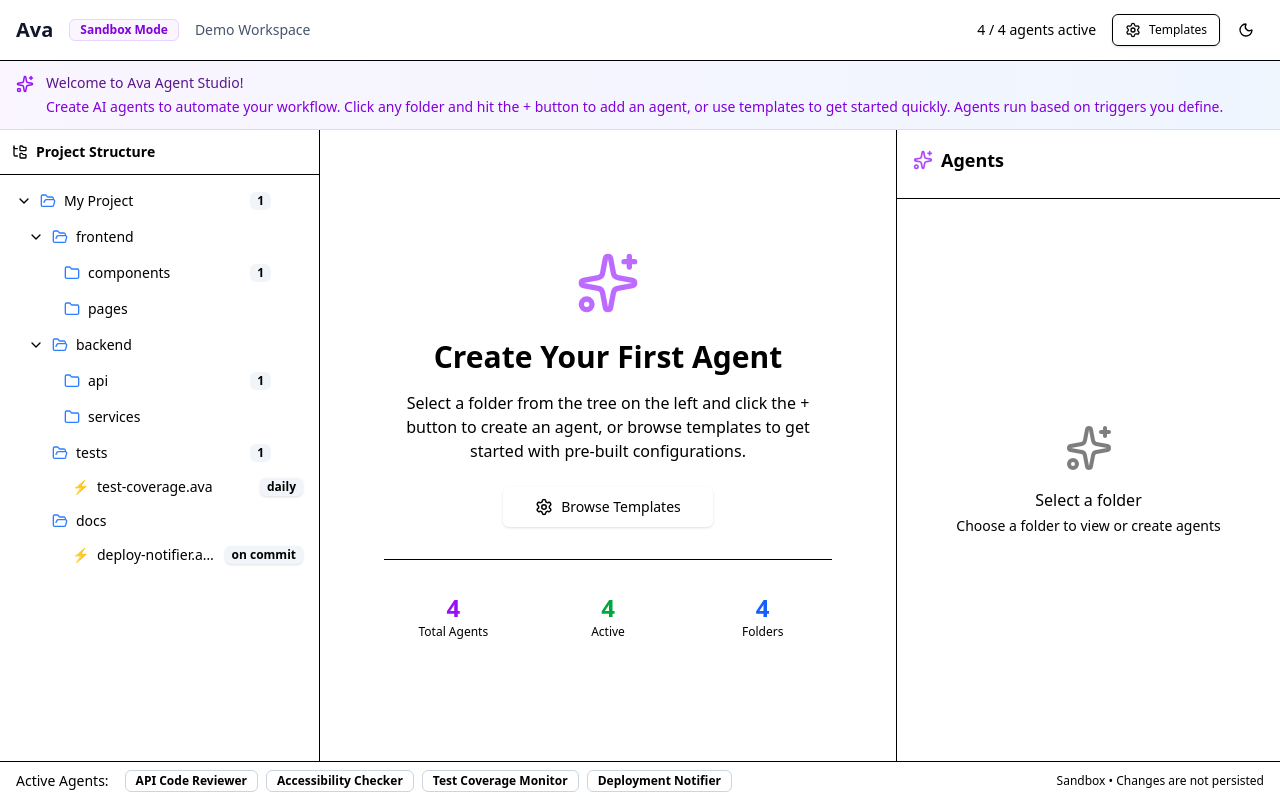
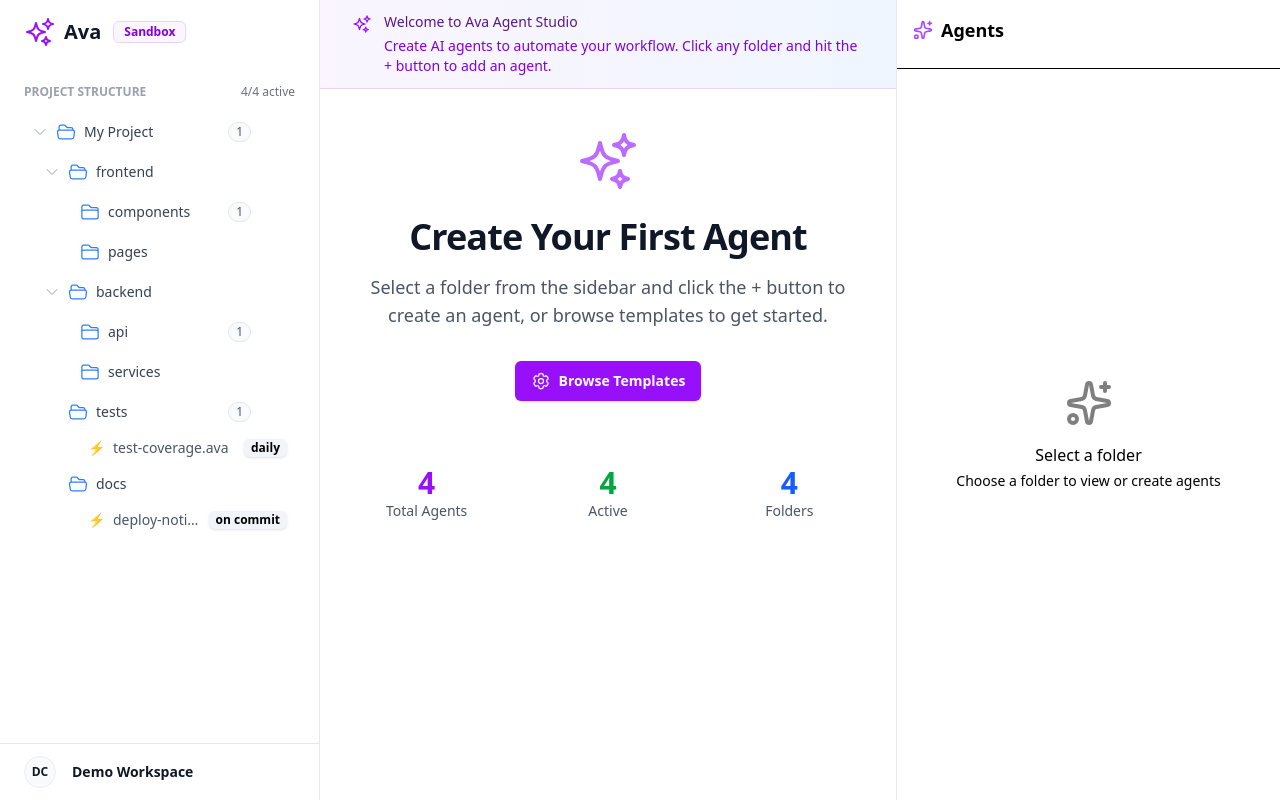
Before and after one commit to maydaythecoder/ava, a Next.js app in the folder apps/web/: page /sandbox in a window 1280 px wide. Built offline with nearby package versions, Linux system fonts and the light colour scheme.

Commit message:
Update dependencies and add GitHub OAuth endpoint; enhance Sandbox page with new UI components and sidebar functionality

```diff
--- a/apps/web/app/sandbox/page.tsx
+++ b/apps/web/app/sandbox/page.tsx
@@ -1,16 +1,20 @@
 'use client';
 
 import { useState } from 'react';
+import { Dialog, DialogBackdrop, DialogPanel, TransitionChild } from '@headlessui/react';
+import {
+  Bars3Icon,
+  XMarkIcon,
+  SparklesIcon,
+  Cog6ToothIcon,
+  PlusIcon,
+} from '@heroicons/react/24/outline';
 import { Agent, FolderNode } from '@/store/agent-store';
 import { FolderTreeWithAgents } from '@/components/folder-tree-with-agents';
 import { AgentCreator } from '@/components/agent-creator';
 import { AgentListPanel } from '@/components/agent-list-panel';
 import { AgentTemplatesPanel } from '@/components/agent-templates-panel';
-import { Button } from '@/components/ui/button';
 import { Badge } from '@/components/ui/badge';
-import { Sparkles, Settings, FolderTree, Play } from 'lucide-react';
-import Link from 'next/link';
-import { ThemeToggle } from '@/components/theme-toggle';
 import {
   createDemoWorkspaceId,
   createDemoFolderTree,
@@ -20,7 +24,7 @@ import {
 } from '@/lib/agent-demo-data';
 
 export default function SandboxPage() {
-  // Initialize with demo data
+  const [sidebarOpen, setSidebarOpen] = useState(false);
   const [folderTree] = useState<FolderNode>(createDemoFolderTree());
   const [agents, setAgents] = useState<Agent[]>(createDemoAgents());
   const [selectedFolder, setSelectedFolder] = useState<FolderNode | null>(null);
@@ -56,7 +60,6 @@ export default function SandboxPage() {
   };
 
   const handleEditAgent = (agent: Agent) => {
-    // TODO: Implement edit mode
     console.log('Edit agent:', agent);
   };
 
@@ -82,7 +85,6 @@ export default function SandboxPage() {
       return;
     }
 
-    // Pre-fill agent creator with template data
     const templateAgent: Omit<Agent, 'id' | 'createdAt' | 'updatedAt'> = {
       workspaceId: createDemoWorkspaceId(),
       folderPath: selectedFolder.path,
@@ -108,65 +110,36 @@ export default function SandboxPage() {
   const totalAgentsCount = agents.length;
 
   return (
-    <div className="h-screen flex flex-col">
-      {/* Header */}
-      <header className="border-b bg-background px-4 py-3 flex items-center justify-between flex-shrink-0">
-        <div className="flex items-center gap-4">
-          <Link href="/" className="text-xl font-bold text-slate-900 dark:text-slate-100">
-            Ava
-          </Link>
-          <Badge variant="outline" className="bg-purple-50 dark:bg-purple-950 text-purple-700 dark:text-purple-300 border-purple-200 dark:border-purple-800">
-            Sandbox Mode
-          </Badge>
-          <span className="text-sm text-slate-600 dark:text-slate-400">{workspaceName}</span>
+    <div className="h-screen bg-white dark:bg-gray-900">
+      {/* Mobile sidebar */}
+      <Dialog open={sidebarOpen} onClose={setSidebarOpen} className="relative z-50 lg:hidden">
+        <DialogBackdrop
+          transition
+          className="fixed inset-0 bg-gray-900/80 transition-opacity duration-300 ease-linear data-[closed]:opacity-0"
+        />
+
+        <div className="fixed inset-0 flex">
+          <DialogPanel
+            transition
+            className="relative mr-16 flex w-full max-w-xs flex-1 transform transition duration-300 ease-in-out data-[closed]:-translate-x-full"
+          >
+            <TransitionChild>
+              <div className="absolute left-full top-0 flex w-16 justify-center pt-5 duration-300 ease-in-out data-[closed]:opacity-0">
+                <button type="button" onClick={() => setSidebarOpen(false)} className="-m-2.5 p-2.5">
+                  <span className="sr-only">Close sidebar</span>
+                  <XMarkIcon aria-hidden="true" className="size-6 text-white" />
+                </button>
               </div>
+            </TransitionChild>
 
-        <div className="flex items-center gap-2">
-          <div className="text-sm text-muted-foreground mr-2">
-            <span className="font-medium">{enabledAgentsCount}</span> / {totalAgentsCount} agents active
+            <div className="relative flex grow flex-col gap-y-5 overflow-y-auto bg-white px-6 pb-2 dark:bg-gray-900 dark:before:pointer-events-none dark:before:absolute dark:before:inset-0 dark:before:border-r dark:before:border-white/10 dark:before:bg-black/10">
+            <div className="relative flex h-16 shrink-0 items-center">
+              <SparklesIcon className="h-8 w-8 text-purple-600 dark:text-purple-400" />
+              <span className="ml-2 text-xl font-bold dark:text-white">Ava</span>
             </div>
-          <Button
-            variant="outline"
-            size="sm"
-            onClick={() => {
-              setShowTemplates(!showTemplates);
-              setIsCreatingAgent(false);
-            }}
-          >
-            <Settings size={16} className="mr-2" />
-            Templates
-          </Button>
-          <ThemeToggle />
-        </div>
-      </header>
-
-      {/* Info Banner */}
-      <div className="bg-gradient-to-r from-purple-50 to-blue-50 dark:from-purple-950/30 dark:to-blue-950/30 border-b border-purple-200 dark:border-purple-900 px-4 py-3 flex-shrink-0">
-        <div className="flex items-start gap-3">
-          <Sparkles size={18} className="text-purple-600 dark:text-purple-400 mt-0.5 flex-shrink-0" />
-          <div className="flex-1 text-sm">
-            <p className="text-purple-900 dark:text-purple-100 font-medium mb-1">
-              Welcome to Ava Agent Studio!
-            </p>
-            <p className="text-purple-700 dark:text-purple-300">
-              Create AI agents to automate your workflow. Click any folder and hit the + button to add an agent,
-              or use templates to get started quickly. Agents run based on triggers you define.
-            </p>
-          </div>
-        </div>
-      </div>
-
-      {/* Main Content */}
-      <div className="flex-1 flex overflow-hidden">
-        {/* Left Sidebar - Folder Tree */}
-        <aside className="w-80 border-r bg-muted/30 overflow-y-auto flex-shrink-0">
-          <div className="p-3 border-b bg-background sticky top-0 z-10">
-            <h2 className="font-semibold text-sm flex items-center gap-2">
-              <FolderTree size={16} />
-              Project Structure
-            </h2>
-          </div>
-          <div className="p-2">
+              <nav className="relative flex flex-1 flex-col">
+                <div className="flex-1">
+                  <h2 className="text-xs font-semibold text-gray-400 dark:text-gray-500 mb-3">PROJECT STRUCTURE</h2>
                   <FolderTreeWithAgents
                     tree={folderTree}
                     agents={agents}
@@ -175,71 +148,156 @@ export default function SandboxPage() {
                     selectedFolderId={selectedFolder?.id}
                   />
                 </div>
-        </aside>
+              </nav>
+            </div>
+          </DialogPanel>
+        </div>
+      </Dialog>
 
-        {/* Center Content - Agent Creator or Welcome */}
-        <main className="flex-1 overflow-y-auto bg-background">
+      {/* Static sidebar for desktop */}
+      <div className="hidden lg:fixed lg:inset-y-0 lg:z-50 lg:flex lg:w-80 lg:flex-col">
+        <div className="relative flex grow flex-col gap-y-5 overflow-y-auto border-r border-gray-200 bg-white px-6 dark:border-white/10 dark:bg-gray-900 dark:before:pointer-events-none dark:before:absolute dark:before:inset-0 dark:before:bg-black/10">
+          <div className="relative flex h-16 shrink-0 items-center">
+            <SparklesIcon className="h-8 w-8 text-purple-600 dark:text-purple-400" />
+            <span className="ml-2 text-xl font-bold text-gray-900 dark:text-white">Ava</span>
+            <Badge variant="outline" className="ml-3 bg-purple-50 text-purple-700 border-purple-200 dark:bg-purple-950 dark:text-purple-300 dark:border-purple-800">
+              Sandbox
+            </Badge>
+          </div>
+          <nav className="relative flex flex-1 flex-col">
+            <div className="flex-1">
+              <div className="flex items-center justify-between mb-3">
+                <h2 className="text-xs font-semibold text-gray-400 dark:text-gray-500">PROJECT STRUCTURE</h2>
+                <span className="text-xs text-gray-500 dark:text-gray-400">
+                  {enabledAgentsCount}/{totalAgentsCount} active
+                </span>
+              </div>
+              <FolderTreeWithAgents
+                tree={folderTree}
+                agents={agents}
+                onSelectFolder={handleSelectFolder}
+                onAddAgent={handleAddAgent}
+                selectedFolderId={selectedFolder?.id}
+              />
+            </div>
+            <div className="-mx-6 mt-auto border-t border-gray-200 dark:border-white/10">
+              <div className="flex items-center gap-x-4 px-6 py-3 text-sm font-semibold text-gray-900 dark:text-white">
+                <span className="size-8 rounded-full bg-gray-50 flex items-center justify-center outline-1 -outline-offset-1 outline-black/5 dark:bg-gray-800 dark:outline-white/10">
+                  <span className="text-xs">DC</span>
+                </span>
+                <span aria-hidden="true">{workspaceName}</span>
+              </div>
+            </div>
+          </nav>
+        </div>
+      </div>
+
+      {/* Mobile header */}
+      <div className="sticky top-0 z-40 flex items-center gap-x-6 bg-white px-4 py-4 shadow-sm sm:px-6 lg:hidden dark:bg-gray-900 dark:shadow-none dark:before:pointer-events-none dark:before:absolute dark:before:inset-0 dark:before:border-b dark:before:border-white/10 dark:before:bg-black/10">
+        <button
+          type="button"
+          onClick={() => setSidebarOpen(true)}
+          className="relative -m-2.5 p-2.5 text-gray-700 lg:hidden dark:text-gray-400"
+        >
+          <span className="sr-only">Open sidebar</span>
+          <Bars3Icon aria-hidden="true" className="size-6" />
+        </button>
+        <div className="relative flex-1 text-sm font-semibold text-gray-900 dark:text-white flex items-center gap-2">
+          <SparklesIcon className="h-5 w-5 text-purple-600 dark:text-purple-400" />
+          Ava Sandbox
+          </div>
+        <button
+          onClick={() => setShowTemplates(!showTemplates)}
+          aria-label="Toggle settings"
+          className="relative rounded-md text-gray-700 hover:text-gray-900 dark:text-gray-400 dark:hover:text-white"
+        >
+          <Cog6ToothIcon className="size-6" />
+        </button>
+          </div>
+
+      {/* Main content area */}
+      <main className="lg:pl-80">
+        <div className="xl:pr-96">
+          <div className="h-screen overflow-y-auto">
+            {/* Info banner */}
+            <div className="bg-gradient-to-r from-purple-50 to-blue-50 border-b border-purple-200 px-4 py-3 sm:px-6 lg:px-8 dark:from-purple-950/30 dark:to-blue-950/30 dark:border-purple-900">
+              <div className="flex items-start gap-3">
+                <SparklesIcon className="size-5 text-purple-600 dark:text-purple-400 mt-0.5 flex-shrink-0" />
+                <div className="flex-1 text-sm">
+                  <p className="text-purple-900 dark:text-purple-100 font-medium mb-1">
+                    Welcome to Ava Agent Studio
+                  </p>
+                  <p className="text-purple-700 dark:text-purple-300">
+                    Create AI agents to automate your workflow. Click any folder and hit the + button to add an agent.
+                  </p>
+                            </div>
+                          </div>
+                        </div>
+
+            {/* Content */}
             {isCreatingAgent && selectedFolder ? (
+              <div className="px-4 py-6 sm:px-6 lg:px-8">
                 <AgentCreator
                   folder={selectedFolder}
                   onSave={handleSaveAgent}
                   onCancel={handleCancelCreate}
                 />
+                        </div>
             ) : (
-            <div className="h-full flex items-center justify-center text-center p-6">
-              <div className="max-w-md">
-                <Sparkles size={64} className="mx-auto mb-6 text-purple-500 opacity-80" />
-                <h1 className="text-3xl font-bold mb-4">Create Your First Agent</h1>
-                <p className="text-muted-foreground mb-6">
-                  Select a folder from the tree on the left and click the + button to create an agent,
-                  or browse templates to get started with pre-built configurations.
+              <div className="px-4 py-10 sm:px-6 lg:px-8">
+                <div className="mx-auto max-w-2xl text-center">
+                  <SparklesIcon className="size-16 mx-auto mb-6 text-purple-500 opacity-80" />
+                  <h1 className="text-3xl font-bold tracking-tight text-gray-900 dark:text-white sm:text-4xl">
+                    Create Your First Agent
+                  </h1>
+                  <p className="mt-4 text-lg text-gray-600 dark:text-gray-400">
+                    Select a folder from the sidebar and click the + button to create an agent, or browse templates to get started.
                   </p>
-                <div className="flex flex-col sm:flex-row gap-3 justify-center">
-                  <Button
-                    size="lg"
+                  <div className="mt-8 flex flex-col sm:flex-row gap-3 justify-center">
+                    <button
                       onClick={() => setShowTemplates(true)}
-                    className="gap-2"
+                      className="inline-flex items-center rounded-md bg-purple-600 px-4 py-2.5 text-sm font-semibold text-white shadow-sm hover:bg-purple-500 focus-visible:outline-2 focus-visible:outline-offset-2 focus-visible:outline-purple-600 dark:bg-purple-500 dark:hover:bg-purple-400"
                     >
-                    <Settings size={18} />
+                      <Cog6ToothIcon className="size-5 mr-2" />
                       Browse Templates
-                  </Button>
+                    </button>
                     {selectedFolder && (
-                    <Button
-                      size="lg"
-                      variant="outline"
+                      <button
                         onClick={() => handleAddAgent(selectedFolder)}
-                      className="gap-2"
+                        className="inline-flex items-center rounded-md bg-white px-4 py-2.5 text-sm font-semibold text-gray-900 shadow-sm ring-1 ring-inset ring-gray-300 hover:bg-gray-50 dark:bg-white/10 dark:text-white dark:ring-white/20 dark:hover:bg-white/20"
                       >
-                      <Play size={18} />
+                        <PlusIcon className="size-5 mr-2" />
                         Create Custom Agent
-                    </Button>
+                      </button>
                     )}
                   </div>
 
-                {/* Quick Stats */}
-                <div className="grid grid-cols-3 gap-4 mt-8 pt-8 border-t">
+                  {/* Stats */}
+                  <div className="mt-16 grid grid-cols-3 gap-8">
                     <div>
-                    <div className="text-2xl font-bold text-purple-600">{totalAgentsCount}</div>
-                    <div className="text-xs text-muted-foreground">Total Agents</div>
+                      <div className="text-3xl font-bold text-purple-600 dark:text-purple-400">{totalAgentsCount}</div>
+                      <div className="text-sm text-gray-600 dark:text-gray-400">Total Agents</div>
                     </div>
                     <div>
-                    <div className="text-2xl font-bold text-green-600">{enabledAgentsCount}</div>
-                    <div className="text-xs text-muted-foreground">Active</div>
+                      <div className="text-3xl font-bold text-green-600 dark:text-green-400">{enabledAgentsCount}</div>
+                      <div className="text-sm text-gray-600 dark:text-gray-400">Active</div>
                     </div>
                     <div>
-                    <div className="text-2xl font-bold text-blue-600">
+                      <div className="text-3xl font-bold text-blue-600 dark:text-blue-400">
                         {new Set(agents.map(a => a.folderPath)).size}
                       </div>
-                    <div className="text-xs text-muted-foreground">Folders</div>
+                      <div className="text-sm text-gray-600 dark:text-gray-400">Folders</div>
                     </div>
                   </div>
             </div>
               </div>
             )}
+              </div>
+            </div>
         </main>
 
-        {/* Right Sidebar - Agent List or Templates */}
-        <aside className="w-96 border-l bg-background overflow-hidden flex flex-col flex-shrink-0">
+      {/* Right sidebar */}
+      <aside className="fixed inset-y-0 right-0 hidden w-96 overflow-y-auto border-l border-gray-200 xl:block dark:border-white/10">
           {showTemplates ? (
           <AgentTemplatesPanel
             templates={getAgentTemplates()}
@@ -259,29 +317,5 @@ export default function SandboxPage() {
           )}
         </aside>
     </div>
-
-      {/* Footer - Active Agents Summary */}
-      <footer className="border-t bg-muted/30 px-4 py-2 flex items-center justify-between text-sm flex-shrink-0">
-        <div className="flex items-center gap-4">
-          <span className="text-muted-foreground font-medium">Active Agents:</span>
-          <div className="flex items-center gap-2">
-            {agents.filter(a => a.enabled).slice(0, 5).map(agent => (
-              <Badge key={agent.id} variant="outline" className="text-xs">
-                {agent.name}
-            </Badge>
-          ))}
-            {enabledAgentsCount > 5 && (
-              <Badge variant="outline" className="text-xs">
-                +{enabledAgentsCount - 5} more
-              </Badge>
-            )}
-          </div>
-        </div>
-
-        <div className="text-xs text-muted-foreground">
-          Sandbox • Changes are not persisted
-        </div>
-      </footer>
-    </div>
   );
 }
--- a/apps/web/components/folder-tree-with-agents.tsx
+++ b/apps/web/components/folder-tree-with-agents.tsx
@@ -1,10 +1,9 @@
 'use client';
 
 import { useState } from 'react';
-import { ChevronRight, ChevronDown, Folder, FolderOpen, Plus } from 'lucide-react';
+import { ChevronRightIcon, ChevronDownIcon, FolderIcon, FolderOpenIcon, PlusIcon } from '@heroicons/react/24/outline';
 import { FolderNode, Agent } from '@/store/agent-store';
 import { Badge } from './ui/badge';
-import { Button } from './ui/button';
 
 interface FolderTreeProps {
   tree: FolderNode;
@@ -12,6 +11,10 @@ interface FolderTreeProps {
   onSelectFolder: (folder: FolderNode) => void;
   onAddAgent: (folder: FolderNode) => void;
   selectedFolderId?: string;
+}
+
+function classNames(...classes: string[]) {
+  return classes.filter(Boolean).join(' ');
 }
 
 export function FolderTreeWithAgents({
@@ -22,7 +25,7 @@ export function FolderTreeWithAgents({
   selectedFolderId
 }: FolderTreeProps) {
   return (
-    <div className="space-y-1">
+    <nav aria-label="Folder tree">
       <FolderTreeNode
         node={tree}
         agents={agents}
@@ -31,7 +34,7 @@ export function FolderTreeWithAgents({
         selectedFolderId={selectedFolderId}
         level={0}
       />
-    </div>
+    </nav>
   );
 }
 
@@ -52,10 +55,9 @@ function FolderTreeNode({
   selectedFolderId,
   level
 }: FolderTreeNodeProps) {
-  const [isExpanded, setIsExpanded] = useState(level < 2); // Auto-expand first 2 levels
+  const [isExpanded, setIsExpanded] = useState(level < 2);
   const isSelected = node.id === selectedFolderId;
 
-  // Count agents in this folder
   const agentCount = agents.filter(a => a.folderPath === node.path).length;
 
   const handleToggle = (e: React.MouseEvent) => {
@@ -75,69 +77,70 @@ function FolderTreeNode({
     onAddAgent(node);
   };
 
-  // Calculate padding for indentation
-  const paddingLeft = level * 12 + 8;
-
   return (
     <div>
-      <div
-        className={`
-          group flex items-center gap-2 px-2 py-1.5 rounded-md cursor-pointer
-          hover:bg-muted transition-colors
-          ${isSelected ? 'bg-muted ring-1 ring-border' : ''}
-        `}
-        style={{ paddingLeft: `${paddingLeft}px` } as React.CSSProperties}
+      <button
         onClick={handleSelect}
+        aria-label={`Select ${node.name}`}
+        className={classNames(
+          isSelected
+            ? 'bg-gray-50 text-purple-600 dark:bg-white/5 dark:text-white'
+            : 'text-gray-700 hover:bg-gray-50 hover:text-purple-600 dark:text-gray-300 dark:hover:bg-white/5 dark:hover:text-white',
+          'group flex w-full items-center gap-x-2 rounded-md p-2 text-sm font-medium transition-colors'
+        )}
+        // Dynamic padding based on nesting level - inline style necessary for dynamic calculation
+        style={{ paddingLeft: `${level * 12 + 8}px` }}
       >
-        {/* Expand/collapse icon */}
         {node.children && node.children.length > 0 && (
           <button
             onClick={handleToggle}
             className="p-0 hover:bg-transparent flex-shrink-0"
           >
             {isExpanded ? (
-              <ChevronDown size={16} className="text-muted-foreground" />
+              <ChevronDownIcon className="size-4 text-gray-400 dark:text-gray-500" />
             ) : (
-              <ChevronRight size={16} className="text-muted-foreground" />
+              <ChevronRightIcon className="size-4 text-gray-400 dark:text-gray-500" />
             )}
           </button>
         )}
 
-        {/* Spacer if no children */}
         {(!node.children || node.children.length === 0) && (
           <div className="w-4 flex-shrink-0" />
         )}
 
-        {/* Folder icon */}
         {isExpanded ? (
-          <FolderOpen size={16} className="text-blue-500 flex-shrink-0" />
+          <FolderOpenIcon className={classNames(
+            isSelected
+              ? 'text-purple-600 dark:text-white'
+              : 'text-blue-500 group-hover:text-purple-600 dark:text-blue-400 dark:group-hover:text-white',
+            'size-5 flex-shrink-0'
+          )} />
         ) : (
-          <Folder size={16} className="text-blue-500 flex-shrink-0" />
+          <FolderIcon className={classNames(
+            isSelected
+              ? 'text-purple-600 dark:text-white'
+              : 'text-blue-500 group-hover:text-purple-600 dark:text-blue-400 dark:group-hover:text-white',
+            'size-5 flex-shrink-0'
+          )} />
         )}
 
-        {/* Folder name */}
-        <span className="text-sm flex-1 truncate">{node.name}</span>
+        <span className="flex-1 truncate text-left">{node.name}</span>
 
-        {/* Agent count badge */}
         {agentCount > 0 && (
-          <Badge variant="secondary" className="text-xs px-1.5 py-0">
+          <span className="ml-auto inline-flex items-center rounded-full bg-gray-50 px-2 py-0.5 text-xs font-medium text-gray-600 outline-1 -outline-offset-1 outline-gray-200 dark:bg-gray-800 dark:text-gray-400 dark:outline-white/10">
             {agentCount}
-          </Badge>
+          </span>
         )}
 
-        {/* Add agent button (visible on hover) */}
-        <Button
-          variant="ghost"
-          size="sm"
-          className="opacity-0 group-hover:opacity-100 h-6 w-6 p-0 flex-shrink-0"
+        <button
           onClick={handleAddAgent}
+          className="opacity-0 group-hover:opacity-100 ml-1 inline-flex items-center justify-center size-6 rounded-md text-gray-400 hover:text-purple-600 hover:bg-purple-50 dark:hover:text-white dark:hover:bg-white/10 transition-all"
           title="Add agent"
         >
-          <Plus size={14} />
-        </Button>
-      </div>
+          <PlusIcon className="size-4" />
+        </button>
+      </button>
 
-      {/* Children */}
       {isExpanded && node.children && node.children.length > 0 && (
         <div>
           {node.children.map(child => (
@@ -154,7 +157,6 @@ function FolderTreeNode({
         </div>
       )}
 
-      {/* Agents in this folder */}
       {isExpanded && agentCount > 0 && (
         <div className="ml-8 space-y-1">
           {agents
@@ -162,15 +164,11 @@ function FolderTreeNode({
             .map(agent => (
               <div
                 key={agent.id}
-                className="flex items-center gap-2 px-2 py-1.5 text-sm rounded-md hover:bg-muted/50 cursor-pointer"
-                onClick={(e) => {
-                  e.stopPropagation();
-                  // TODO: Select agent
-                }}
+                className="flex items-center gap-2 px-2 py-1.5 text-sm rounded-md text-gray-600 hover:bg-gray-50 cursor-pointer dark:text-gray-400 dark:hover:bg-white/5"
               >
                 <div className="w-4 flex-shrink-0" />
-                <span className="text-purple-500 flex-shrink-0">⚡</span>
-                <span className="flex-1 truncate text-muted-foreground">
+                <span className="text-purple-500 flex-shrink-0 dark:text-purple-400">⚡</span>
+                <span className="flex-1 truncate">
                   {agent.fileName}
                 </span>
                 <Badge
--- a/apps/web/package.json
+++ b/apps/web/package.json
@@ -13,6 +13,8 @@
     "@ava/common-types": "workspace:*",
     "@ava/rules-engine": "workspace:*",
     "@ava/workflow-parser": "workspace:*",
+    "@headlessui/react": "^2.2.9",
+    "@heroicons/react": "^2.2.0",
     "@radix-ui/react-dialog": "^1.0.5",
     "@radix-ui/react-dropdown-menu": "^2.0.6",
     "@radix-ui/react-icons": "^1.3.0",
```
Also changed, not shown: apps/web/app/api/auth/github/route.ts (added, +45 -0 lines), apps/web/components/agent-creator.tsx (+87 -51 lines), 1 other file (tests, documents, lock files or other folders). Lines whose indentation alone changed are shown as unchanged.
